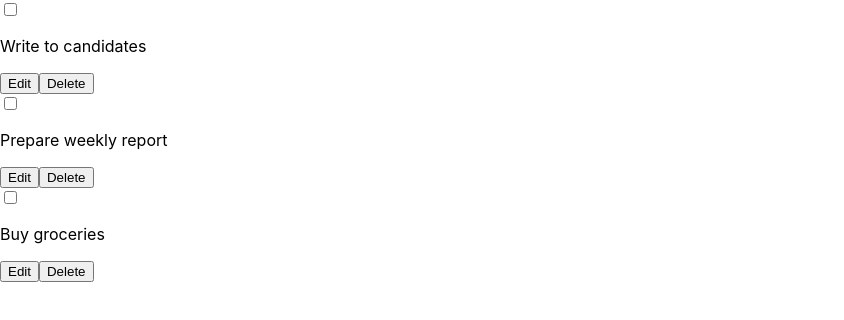
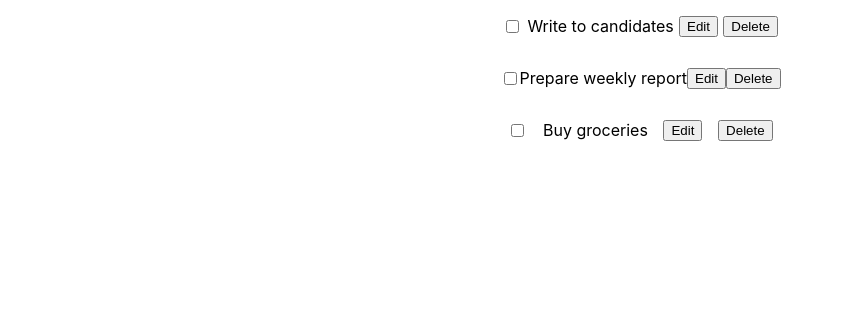
Before and after one commit to calebtrepowski/to-do-app, a React (Create React App) app in the folder front/: page / in a window 1280 px wide. Shown: the top 320 px of the page, without its empty margins (0-844 px from the left). Built offline with nearby package versions, Linux system fonts and the light colour scheme.

Commit message:
front Added context manager for todos

```diff
--- a/front/src/App.js
+++ b/front/src/App.js
@@ -1,29 +1,11 @@
-import { useState } from "react";
-import { ToDo, ToDoList } from "./components";
-
-const mock_todos = [
-  {
-    id: 3,
-    completed: true,
-    text: "Write to candidates",
-  },
-  {
-    id: 4,
-    completed: false,
-    text: "Prepare weekly report",
-  },
-  {
-    completed: false,
-    id: 5,
-    text: "Buy groceries",
-  },
-];
-
+import { ToDoList } from "./components";
+import { ToDoProvider } from "./providers";
 function App() {
-  const [todos, setTodos] = useState(mock_todos);
   return (
     <div className="App">
-      <ToDoList todos={todos} />
+      <ToDoProvider>
+        <ToDoList />
+      </ToDoProvider>
     </div>
   );
 }
--- a/front/src/components/index.js
+++ b/front/src/components/index.js
@@ -1,4 +1,4 @@
-import ToDo from "./todo";
-import ToDoList from "./todolist";
+import ToDo from "./ToDo";
+import ToDoList from "./ToDoList";
 
 export { ToDo, ToDoList };
--- a/front/src/components/todo.jsx
+++ b/front/src/components/todo.jsx
@@ -19,7 +19,7 @@ const ToDo = ({ finished, text, id }) => {
 
       {editing ? (
         <>
-          <input type="text" name="todo-text" value={text} autoFocus/>
+          <input className="edit-text" type="text" name="todo-text" value={text} autoFocus/>
           <input type="button" value="Save" />
           <input type="button" value="Cancel" />
         </>
--- a/front/src/components/todolist.jsx
+++ b/front/src/components/todolist.jsx
@@ -1,6 +1,9 @@
-import ToDo from "./todo";
+import { useContext } from "react";
+import { ToDoContext } from "../providers";
+import ToDo from "./ToDo";
 
-const ToDoList = ({ todos }) => {
+const ToDoList = () => {
+  const [todos, setTodos] = useContext(ToDoContext);
   return (
     <div className="todolist">
       {todos.map((todo) => (
--- a/front/src/index.scss
+++ b/front/src/index.scss
@@ -1,13 +1,38 @@
 body {
   margin: 0;
-  font-family: -apple-system, BlinkMacSystemFont, 'Segoe UI', 'Roboto', 'Oxygen',
-    'Ubuntu', 'Cantarell', 'Fira Sans', 'Droid Sans', 'Helvetica Neue',
+  font-family: -apple-system, BlinkMacSystemFont, "Segoe UI", "Roboto", "Oxygen",
+    "Ubuntu", "Cantarell", "Fira Sans", "Droid Sans", "Helvetica Neue",
     sans-serif;
   -webkit-font-smoothing: antialiased;
   -moz-osx-font-smoothing: grayscale;
 }
 
 code {
-  font-family: source-code-pro, Menlo, Monaco, Consolas, 'Courier New',
+  font-family: source-code-pro, Menlo, Monaco, Consolas, "Courier New",
     monospace;
 }
+
+.App {
+  display: flex;
+  flex-direction: column;
+  align-items: center;
+}
+
+.todolist {
+  display: flex;
+  flex-direction: column;
+  align-items: stretch;
+}
+
+.todo {
+  display: flex;
+  flex-direction: row;
+  align-items: center;
+  justify-content: space-around;
+  .edit-text {
+    margin-top: 16px;
+    margin-bottom: 16px;
+    font-family: inherit;
+    font-size: inherit;
+  }
+}
--- /dev/null
+++ b/front/src/providers/ToDosContext.jsx
@@ -0,0 +1,31 @@
+import { useState, createContext } from "react";
+
+const mock_todos = [
+  {
+    id: 3,
+    completed: true,
+    text: "Write to candidates",
+  },
+  {
+    id: 4,
+    completed: false,
+    text: "Prepare weekly report",
+  },
+  {
+    completed: false,
+    id: 5,
+    text: "Buy groceries",
+  },
+];
+
+export const ToDoContext = createContext();
+
+export const ToDoProvider = (props) => {
+  const [todos, setTodos] = useState(mock_todos);
+
+  return (
+    <ToDoContext.Provider value={[todos, setTodos]}>
+      {props.children}
+    </ToDoContext.Provider>
+  );
+};
--- /dev/null
+++ b/front/src/providers/index.js
@@ -0,0 +1,3 @@
+import { ToDoProvider, ToDoContext } from "./ToDosContext";
+
+export { ToDoProvider, ToDoContext };
```
